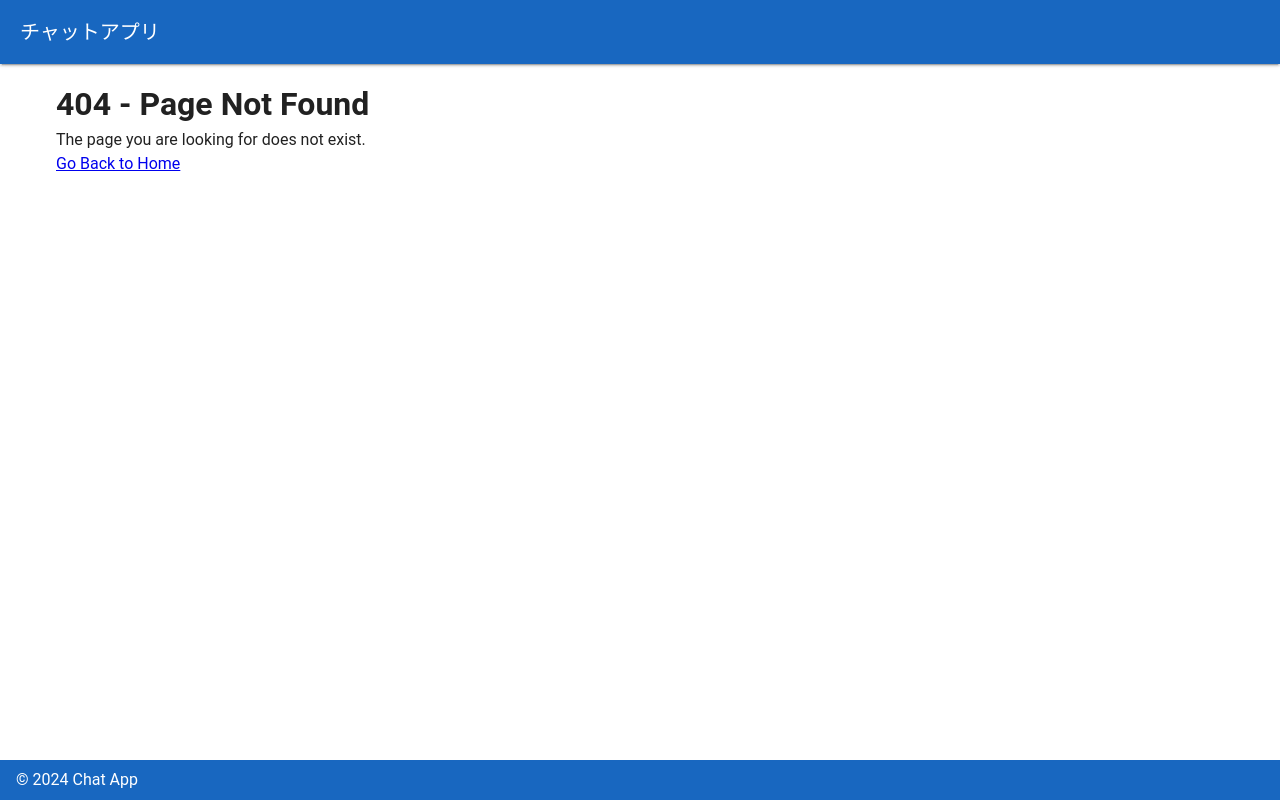
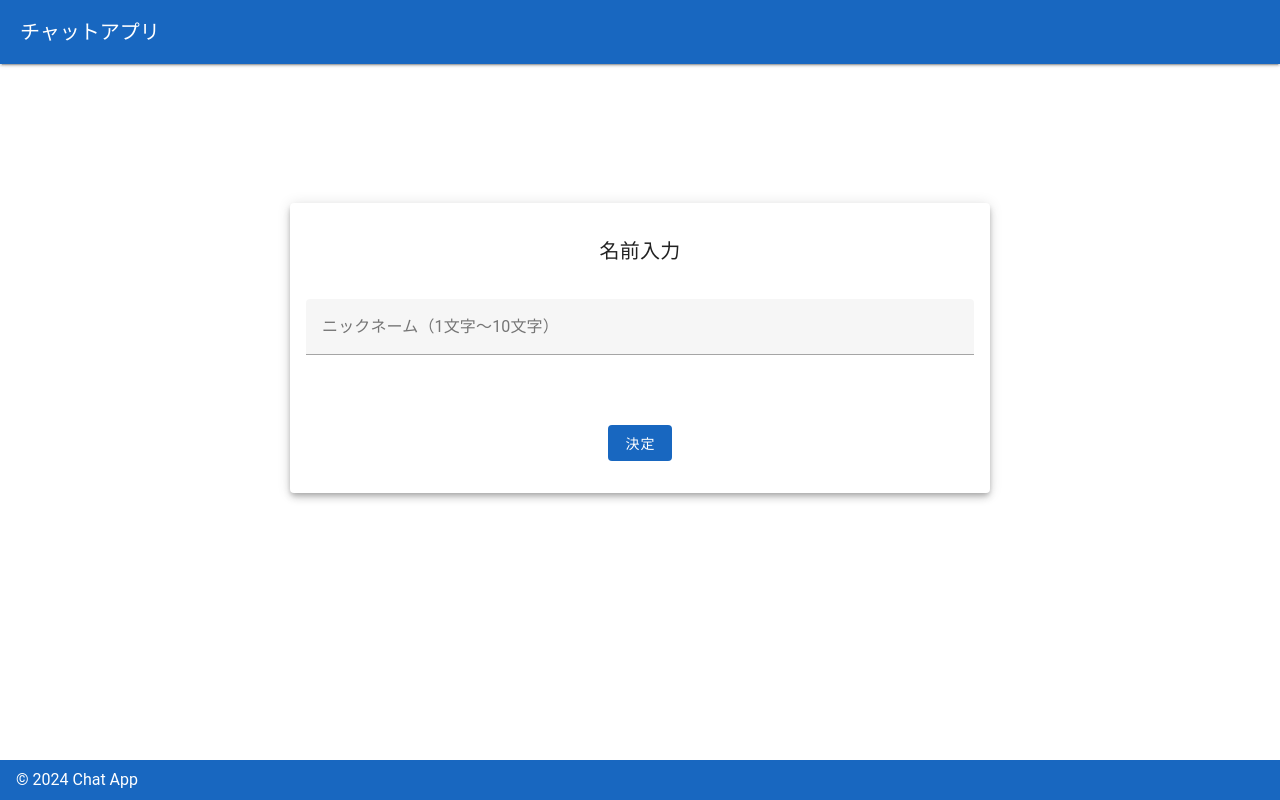
Before and after one commit to tanaka-fuji/basic-chat-app, a Vue app in the folder web/: page /name in a window 1280 px wide. Before the commit this address had no page. Built offline with nearby package versions, Linux system fonts and the light colour scheme.

Commit message:
[add]名前機能を追加

```diff
--- a/web/src/router/index.js
+++ b/web/src/router/index.js
@@ -1,15 +1,15 @@
 import ChatView from '@/views/ChatView.vue'
+import NameView from '@/views/NameView.vue'
 import NotFoundView from '@/views/NotFoundView.vue'
-import SigninView from '@/views/SigninView.vue'
 import { createRouter, createWebHistory } from 'vue-router'
 
 const router = createRouter({
   history: createWebHistory(import.meta.env.BASE_URL),
   routes: [
     {
-      path: '/signin',
-      name: 'signin',
-      component: SigninView,
+      path: '/name',
+      name: 'name',
+      component: NameView,
     },
     {
       path: '/chat',
@@ -23,4 +23,16 @@ const router = createRouter({
   ],
 })
 
+router.beforeEach((to, from, next) => {
+  const username = localStorage.getItem('username');
+  if (to.name === 'name') {
+    if (username) next({ name: 'chat' });
+    else next();
+  }
+  else {
+    if (username) next();
+    else next({ name: 'name' })
+  }
+});
+
 export default router
--- /dev/null
+++ b/web/src/views/NameView.vue
@@ -0,0 +1,49 @@
+<script setup>
+import { ref } from 'vue';
+import { useRouter } from "vue-router";
+
+const router = useRouter()
+const username = ref("");
+
+const usernameRules = [
+  (value) => {
+    if (1 <= value.length && value.length <= 10) {
+      return true;
+    }
+    return "ニックネームは、1文字以上10文字以内で入力してください。";
+  }
+]
+
+const onEnter = () => {
+  if (1 <= username.value.length && username.value.length <= 10) {
+    localStorage.setItem('username', username.value);
+    router.push({ name: "chat" });
+  }
+}
+
+</script>
+
+<template>
+    <v-row class="d-flex justify-center align-center" style="height: 70vh;">
+      <v-card :elevation="5" width="700px">
+        <v-card-title class="text-center mt-6">名前入力</v-card-title>
+        <v-card-text class="mt-6">
+          <v-form @submit.prevent="onEnter">
+            <v-text-field
+            type="text"
+            label="ニックネーム（1文字〜10文字）"
+            :rules="usernameRules"
+            v-model.trim="username">
+            </v-text-field>
+          </v-form>
+        </v-card-text>
+        <v-card-actions>
+          <div class="mx-auto my-6">
+            <v-btn color="primary" variant="flat" class="align-center" @click="onEnter">
+              決定
+            </v-btn>
+          </div>
+        </v-card-actions>
+      </v-card>
+    </v-row>
+</template>
--- a/web/src/views/SigninView.vue
+++ /dev/null
@@ -1,6 +0,0 @@
-<script setup>
-</script>
-
-<template>
-
-</template>
```
